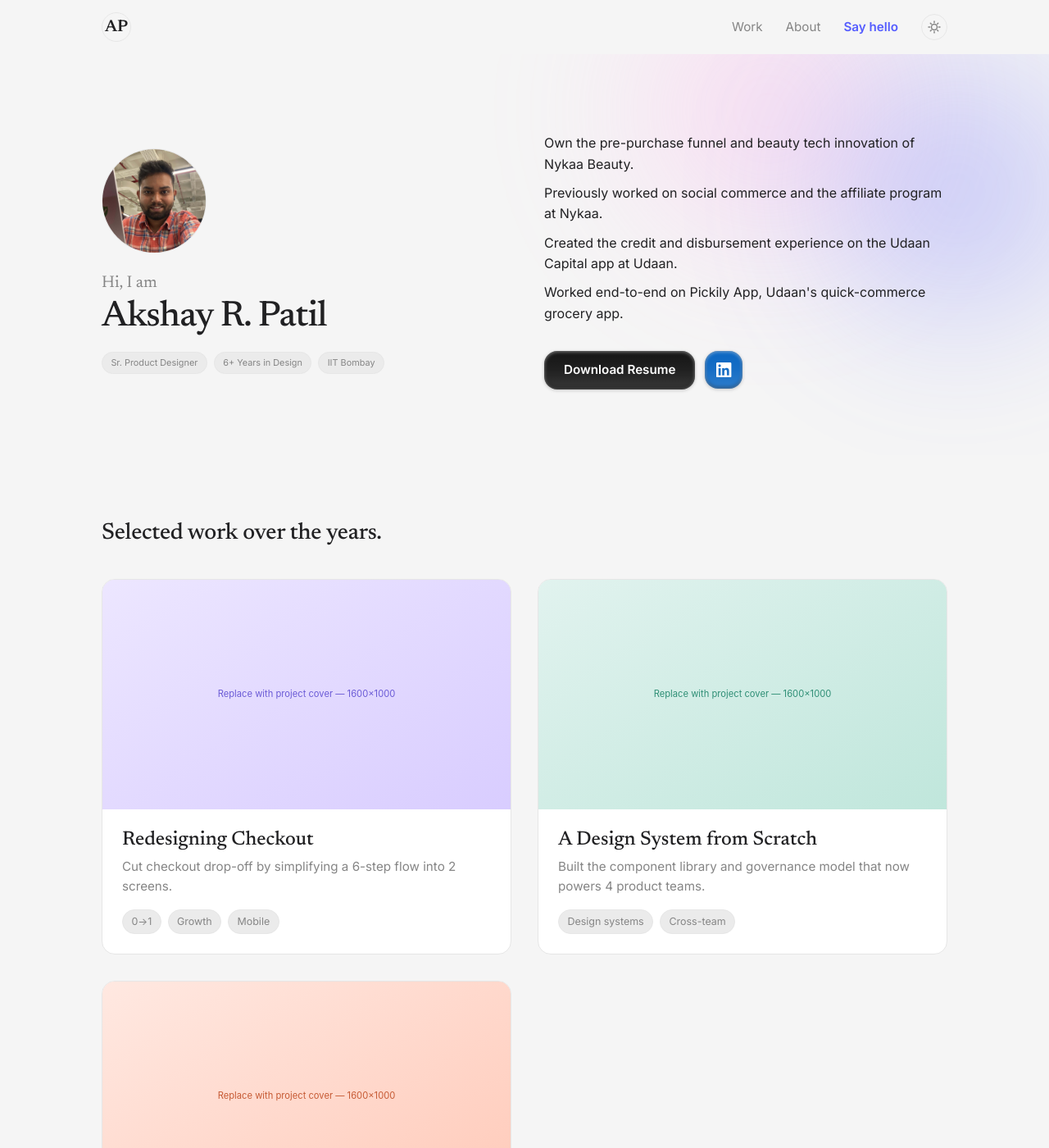
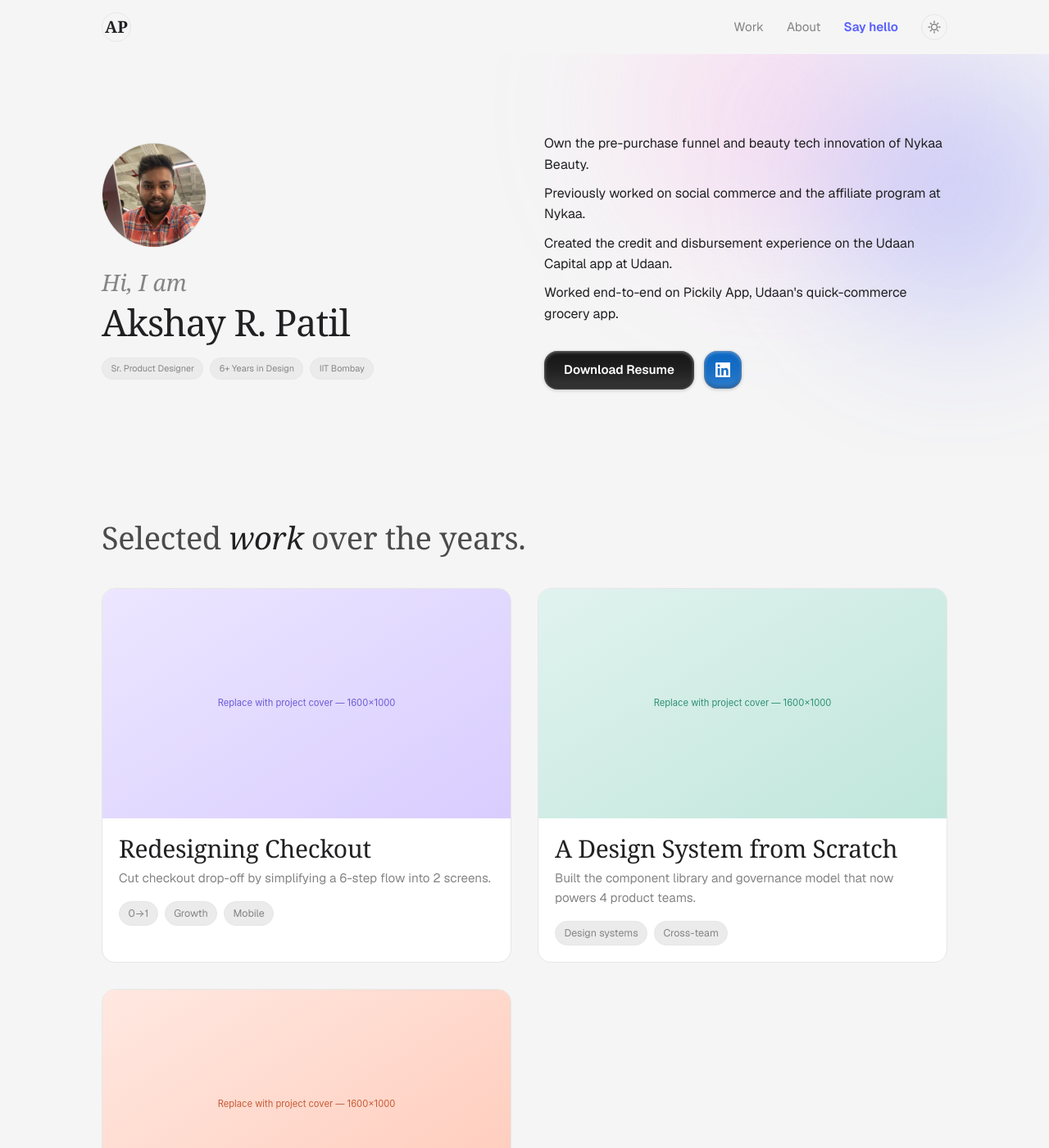
Before and after one commit to akshayrpatil/akshayrpatil.github.io, a Jekyll site: the page built from index.md, in a window 1280 px wide and 1400 px high. Shown: the whole window at 82% size. Built offline with Jekyll 4.4.1, drawn with Linux system fonts in a browser that asks for light colours; some web fonts are replaced.

Commit message:
font change

```diff
--- a/_includes/head.html
+++ b/_includes/head.html
@@ -16,7 +16,7 @@
 
 <link rel="preconnect" href="https://fonts.googleapis.com">
 <link rel="preconnect" href="https://fonts.gstatic.com" crossorigin>
-<link href="https://fonts.googleapis.com/css2?family=Newsreader:opsz,wght@6..72,400..600&family=Inter:wght@400;500;600;700&display=swap" rel="stylesheet">
+<link href="https://fonts.googleapis.com/css2?family=Instrument+Serif:ital@0;1&family=Geist:wght@400;500;600;700&family=Geist+Mono:wght@500;600&display=swap" rel="stylesheet">
 
 <link rel="stylesheet" href="{{ '/assets/css/main.css' | relative_url }}">
 
--- a/_layouts/home.html
+++ b/_layouts/home.html
@@ -37,7 +37,7 @@ layout: default
 
 <section id="work" class="section">
   <div class="wrap">
-    <h2 class="section__heading">Selected work over the years.</h2>
+    <h2 class="section__heading"><span class="section__heading--dim">Selected</span> <em>work</em> <span class="section__heading--dim">over the years.</span></h2>
     <div class="work-grid">
       {% assign items = site.work | sort: 'order' %}
       {% for item in items %}
--- a/assets/css/main.css
+++ b/assets/css/main.css
@@ -12,8 +12,9 @@
   --linkedin: #0a66c2;
   --shadow: 0 1px 2px rgba(28,26,23,0.04), 0 8px 24px rgba(28,26,23,0.06);
 
-  --font-display: "Newsreader", Georgia, "Times New Roman", serif;
-  --font-body: "Inter", -apple-system, BlinkMacSystemFont, "Segoe UI", sans-serif;
+  --font-display: "Instrument Serif", Georgia, "Times New Roman", serif;
+  --font-body: "Geist", -apple-system, BlinkMacSystemFont, "Segoe UI", sans-serif;
+  --font-mono: "Geist Mono", "SF Mono", Menlo, monospace;
 
   --max-width: 1080px;
   --ease: cubic-bezier(0.4, 0, 0.2, 1);
@@ -67,6 +68,7 @@ a { color: inherit; }
 h1, h2, h3 {
   font-family: var(--font-display);
   font-weight: 500;
+  letter-spacing: -0.01em;
   line-height: 1.15;
   margin: 0 0 0.5em;
 }
@@ -248,13 +250,14 @@ h1, h2, h3 {
 
 .hero__greeting {
   font-family: var(--font-display);
-  font-size: 1.25rem;
+  font-style: italic;
+  font-size: 1.75rem;
   color: var(--text-muted);
   margin: 0 0 0.25rem;
 }
 
 .hero__title {
-  font-size: clamp(1.75rem, 3.5vw, 2.75rem);
+  font-size: clamp(2.25rem, 3.5vw, 3.25rem);
   line-height: 1;
   letter-spacing: -0.02em;
   white-space: nowrap;
@@ -417,10 +420,20 @@ h1, h2, h3 {
 .section--muted { background: var(--bg-muted); }
 
 .section__heading {
-  font-size: 1.75rem;
+  font-size: 2.375rem;
   line-height: 1.1;
   letter-spacing: -0.01em;
   margin-bottom: var(--space-10);
+}
+
+.section__heading em {
+  font-style: italic;
+  color: var(--text);
+}
+
+.section__heading--dim {
+  color: var(--text);
+  opacity: 0.8;
 }
 
 /* ---------- Work grid ---------- */
@@ -460,11 +473,11 @@ h1, h2, h3 {
 }
 
 .work-card__body {
-  padding: 1.5rem;
+  padding: 1.25rem;
 }
 
 .work-card__body h3 {
-  font-size: 1.5rem;
+  font-size: 1.875rem;
   margin-bottom: 0.4rem;
 }
 
```
